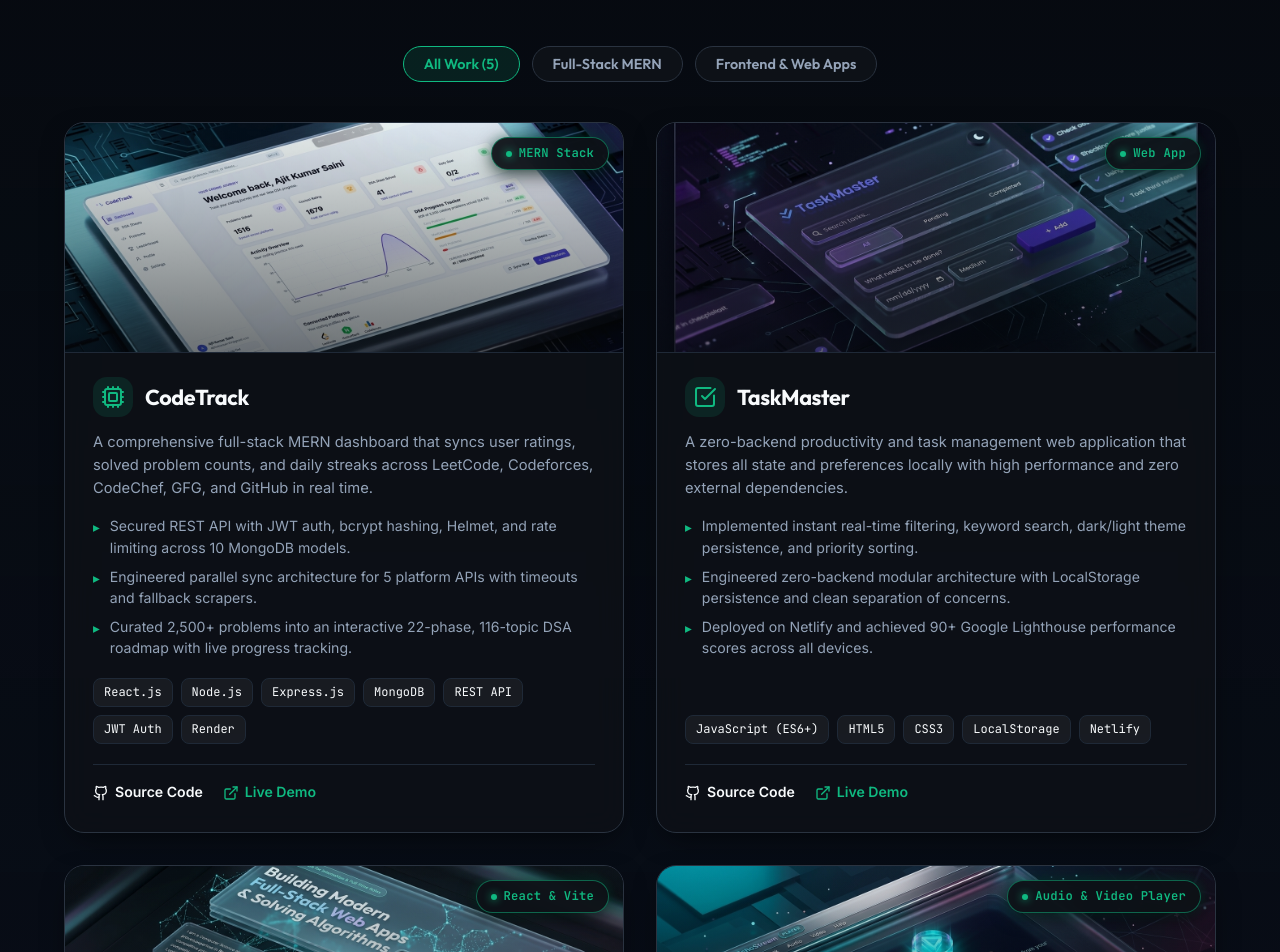
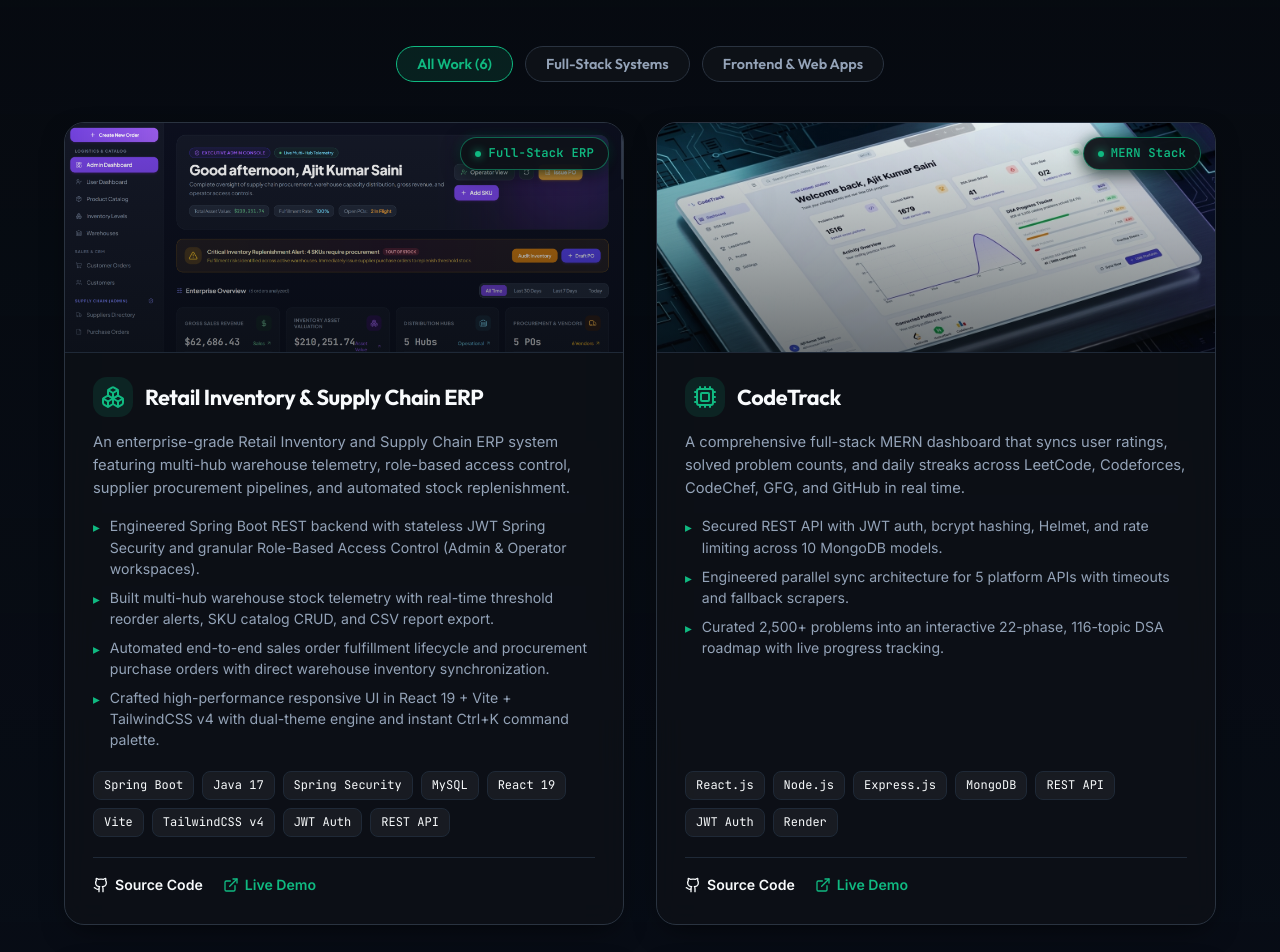
Before and after one commit to ajitkumarsaini02/portfolio-website, a React (Vite) app: page / in a window 1280 px wide. Shown: the part 3800-4752 px from the top of the page. Built offline with nearby package versions, Linux system fonts and the light colour scheme; no server answers.

Commit message:
Add Retail Inventory & Supply Chain ERP project with live demo and preview

```diff
--- a/src/components/Projects.jsx
+++ b/src/components/Projects.jsx
@@ -1,6 +1,6 @@
 import React, { useState } from 'react';
 import { motion, AnimatePresence } from 'framer-motion';
-import { FolderGit2, ExternalLink, Github, Sparkles, Cpu, CheckSquare, Music, Headphones } from 'lucide-react';
+import { FolderGit2, ExternalLink, Github, Sparkles, Cpu, CheckSquare, Music, Headphones, Boxes } from 'lucide-react';
 import { projects } from '../data/portfolioData';
 import ScrollReveal from './ScrollReveal';
 import TiltCard from './TiltCard';
@@ -21,7 +21,8 @@
     CheckSquare: <CheckSquare size={24} />,
     Sparkles: <Sparkles size={24} />,
     Music: <Music size={24} />,
-    Headphones: <Headphones size={24} />
+    Headphones: <Headphones size={24} />,
+    Boxes: <Boxes size={24} />
   };
 
   return (
@@ -36,7 +37,7 @@
               Featured Projects &amp; <span className="gradient-text">Applications</span>
             </h2>
             <p className="section-subtitle">
-              Real-world full-stack MERN systems, zero-backend web apps, and developer productivity tools.
+              Enterprise full-stack systems, MERN dashboards, and modern web applications.
             </p>
           </div>
         </ScrollReveal>
@@ -58,7 +59,7 @@
                 className={`filter-btn ${filter === 'fullstack' ? 'active' : ''}`}
                 onClick={() => setFilter('fullstack')}
               >
-                Full-Stack MERN
+                Full-Stack Systems
               </button>
             </MagneticButton>
 
--- a/src/data/portfolioData.js
+++ b/src/data/portfolioData.js
@@ -106,6 +106,28 @@
 ];
 
 export const projects = [
+  {
+    id: "retail-inventory",
+    title: "Retail Inventory & Supply Chain ERP",
+    badge: "Full-Stack ERP",
+    featured: true,
+    category: "fullstack",
+    icon: "Boxes",
+    image: "/assets/projects/retail-inventory.png",
+    description:
+      "An enterprise-grade Retail Inventory and Supply Chain ERP system featuring multi-hub warehouse telemetry, role-based access control, supplier procurement pipelines, and automated stock replenishment.",
+    bullets: [
+      "Engineered Spring Boot REST backend with stateless JWT Spring Security and granular Role-Based Access Control (Admin & Operator workspaces).",
+      "Built multi-hub warehouse stock telemetry with real-time threshold reorder alerts, SKU catalog CRUD, and CSV report export.",
+      "Automated end-to-end sales order fulfillment lifecycle and procurement purchase orders with direct warehouse inventory synchronization.",
+      "Crafted high-performance responsive UI in React 19 + Vite + TailwindCSS v4 with dual-theme engine and instant Ctrl+K command palette."
+    ],
+    tech: ["Spring Boot", "Java 17", "Spring Security", "MySQL", "React 19", "Vite", "TailwindCSS v4", "JWT Auth", "REST API"],
+    links: {
+      github: "https://github.com/ajitkumarsaini02/retail-inventory-management-system",
+      demo: "https://rims-erp.vercel.app/login"
+    }
+  },
   {
     id: "codetrack",
     title: "CodeTrack",
```
Also changed, not shown: public/assets/projects/retail-inventory.png (added).
